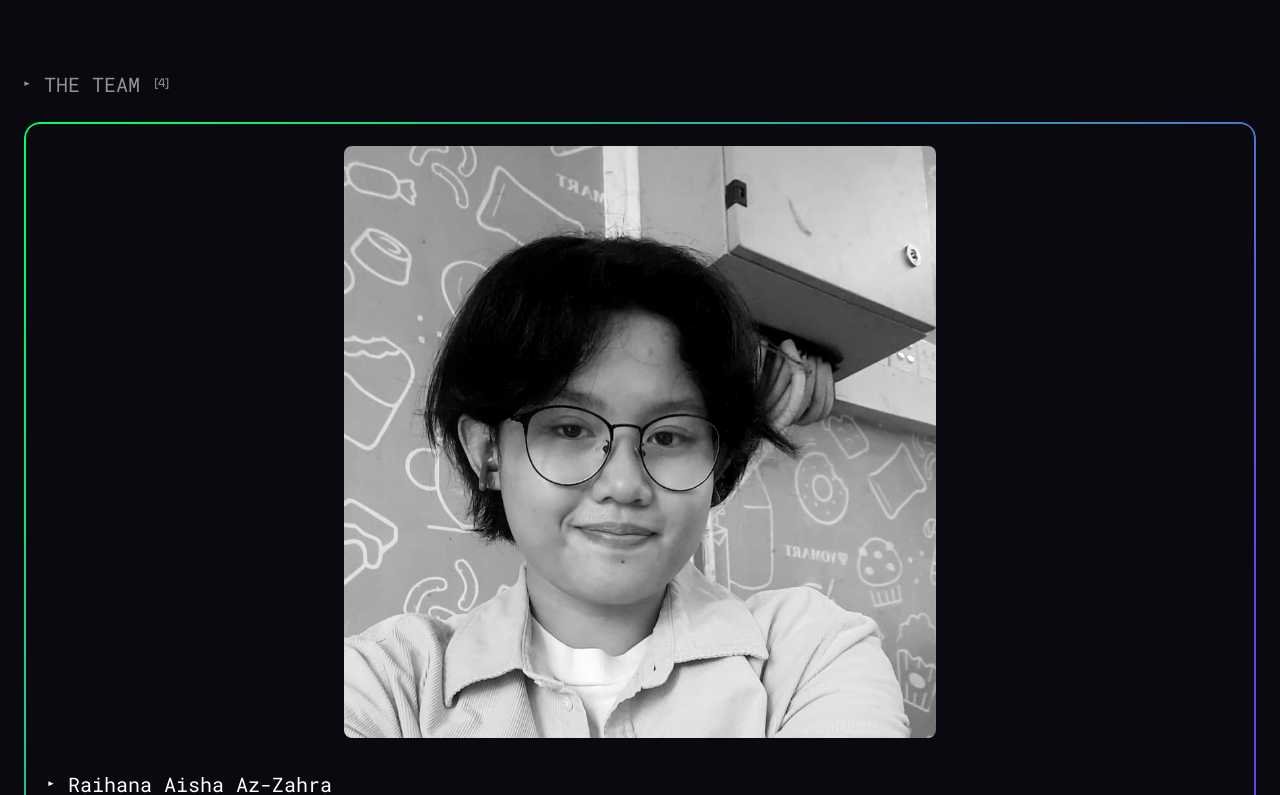
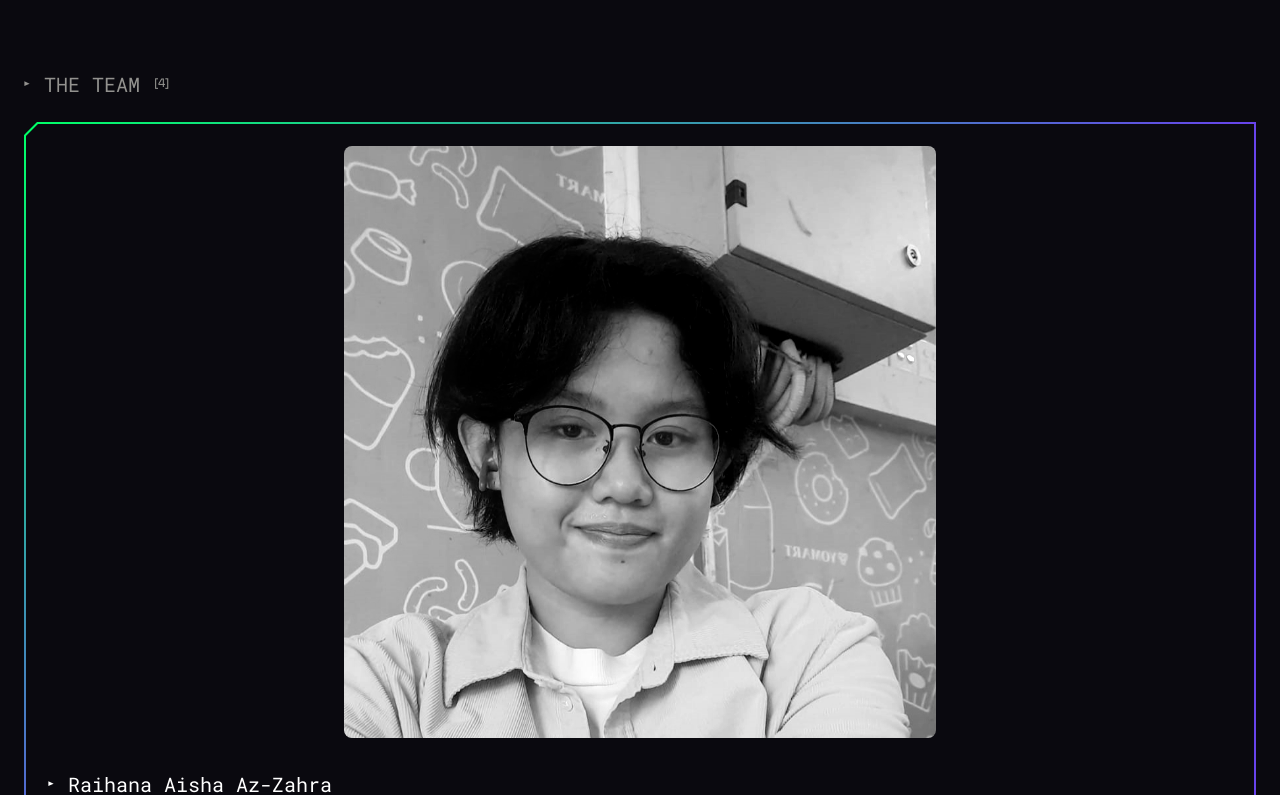
Before and after one commit to hasnat5/ifest, a Next.js app: page /about in a window 1280 px wide. Shown: the part 2206-3001 px from the top of the page. Built offline with nearby package versions, Linux system fonts and the light colour scheme.

Commit message:
fix border team

```diff
--- a/src/app/globals.css
+++ b/src/app/globals.css
@@ -45,14 +45,104 @@
     content: "";
     position: absolute;
     inset: 0;
-    border-radius: 16px; /*1*/
-  border: 2px solid transparent; /*2*/
-  background: linear-gradient(313deg, #6843EC 17.53%, #00FF68 94.64%) border-box; /*3*/
-  -webkit-mask: /*4*/
+    border-radius: 16px;
+  border: 2px solid transparent;
+  background: linear-gradient(313deg, #6843EC 17.53%, #00FF68 94.64%) border-box;
+  -webkit-mask:
      linear-gradient(#fff 0 0) padding-box,
      linear-gradient(#fff 0 0);
-  -webkit-mask-composite: xor; /*5'*/
-          mask-composite: exclude; /*5*/
+  -webkit-mask-composite: xor;
+          mask-composite: exclude;
+  }
+
+.teamborder{
+  position: relative;
+}
+
+  .teamborder::before{
+    position: absolute;
+    width: 18px;
+    height: 2px;
+
+    /* background: #807f85; */
+    background: #00FF68;
+
+    content: "";
+    top: 0;
+    left: -5px;
+    transform: rotate(-45deg);
+    transform-origin: top right;
+  }
+  .teamborder::after{
+    position: absolute;
+    width: 18px;
+    height: 2px;
+
+    /* background: #807f85; */
+    background: #6843EC;
+
+
+    content: "";
+    bottom: 0;
+    right: -5px;
+    transform: rotate(-45deg);
+    transform-origin: bottom left;
+  }
+
+  .teamborderinside::before{
+    top: 0;
+    left: 13px;
+    position: absolute;
+    width: calc(100% - 13px);
+    height: 2px;
+
+    /* background: #807f85; */
+    background: linear-gradient(313deg, #6843EC 0%, #00FF68 100%);
+
+
+    content: "";
+  }
+
+  .teamborderinside::after{
+    bottom: 0;
+    right: 13px;
+    position: absolute;
+    width: calc(100% - 13px);
+    height: 2px;
+
+    /* background: #807f85; */
+    background: #6843EC;
+
+
+    content: "";
+  }
+
+  .teamborderinsideinside::before{
+    bottom: 0;
+    left: 0;
+    position: absolute;
+    width: 2px;
+    height: calc(100% - 13px);
+
+    /* background: #807f85; */
+    background: linear-gradient(313deg, #6843EC 0%, #00FF68 100%);
+
+
+    content: "";
+  }
+
+  .teamborderinsideinside::after{
+    top: 0;
+    right: 0;
+    position: absolute;
+    width: 2px;
+    height: calc(100% - 13px);
+
+    /* background: #807f85; */
+    background: #6843EC;
+
+
+    content: "";
   }
 
   .footerLink{
--- a/src/app/page.tsx
+++ b/src/app/page.tsx
@@ -5,7 +5,6 @@ import dataFAQ from '../data/dataFAQ.json';
 import FAQ from '@/components/FAQ';
 import Partner from '@/components/Partner';
 import CTA from '@/components/CTA';
-
 // TODO:
 //
 
@@ -119,6 +118,7 @@ export default function Home() {
 		//   </div>
 		// </main>
 		<main className='container min-w-full bg-[#0A090F]'>
+
 			{/* BANNER */}
 			<section className='bgjumbotron grid gap-6 px-6 py-16 h-screen min-h-[666px] lg:grid-cols-2'>
 				<div className='text-center grid gap-6 content-center order-last md:order-1'>
--- a/src/components/Team.tsx
+++ b/src/components/Team.tsx
@@ -5,7 +5,9 @@ import 'remixicon/fonts/remixicon.css'
 
 const Team: React.FC<TeamDataType> = ({ image, name, role, about, social }) => {
     return (
-        <div className='faqborder rounded-lg p-6 grid gap-8'>
+        <div className='teamborder'>
+            <div className='teamborderinside'>
+                <div className='teamborderinsideinside p-6 grid gap-8'>
                     <Image
                         src={image}
                         alt="OrbitDebt Banner"
@@ -50,6 +52,10 @@ const Team: React.FC<TeamDataType> = ({ image, name, role, about, social }) => {
                             )
                         ))}
                     </div>
+                </div>
+
+            </div>
+
 
         </div>
     )
```
Also changed, not shown: public/assets/images/borderTeam.svg (added). Lines whose indentation alone changed are shown as unchanged.
